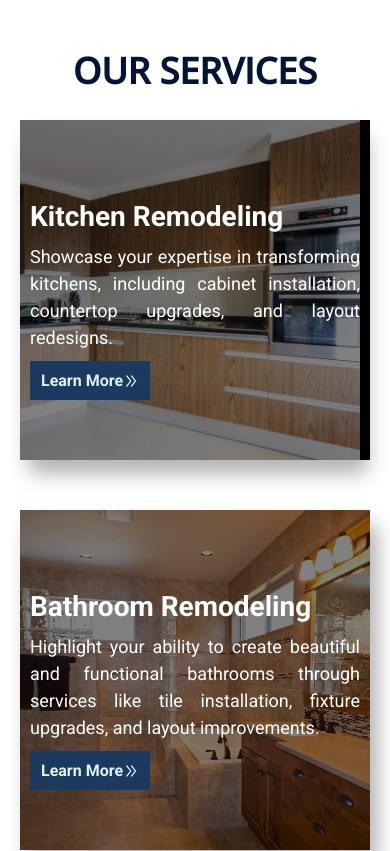
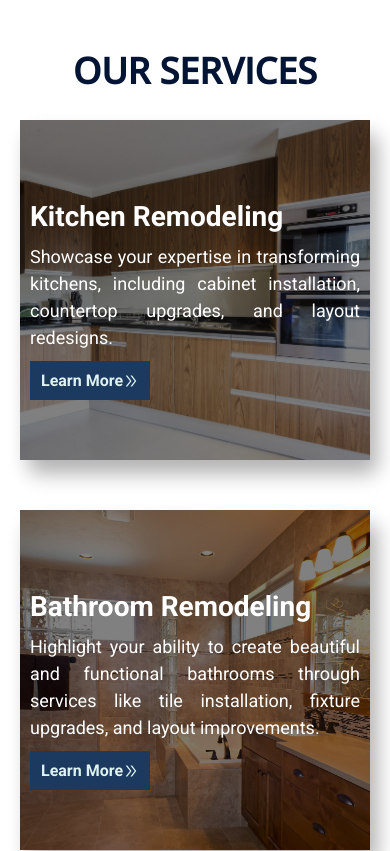
Before and after one commit to Wahaj-Ali/construction-web, a React (Create React App) app: page / in a window 390 px wide. Shown: the part 2000-2851 px from the top of the page. Built offline with nearby package versions, Linux system fonts and the light colour scheme.

Commit message:
Update ServiceOverview.css

```diff
--- a/src/Components/ServiceOverview/ServiceOverview.css
+++ b/src/Components/ServiceOverview/ServiceOverview.css
@@ -25,10 +25,6 @@
     box-shadow: 8px 14px 20px rgba(0, 0, 0, .6);
     opacity: 0.5;
 }
-
-/* .serviceOverview:nth-child(odd) .sImg {
-    order: 1;
-} */
 
 .sImg img {
     width: 100%;
@@ -101,8 +97,4 @@
         padding: 10px;
     }
 
-    .sImg {
-        width: auto;
-        order: 1;
-    }
 }
```
